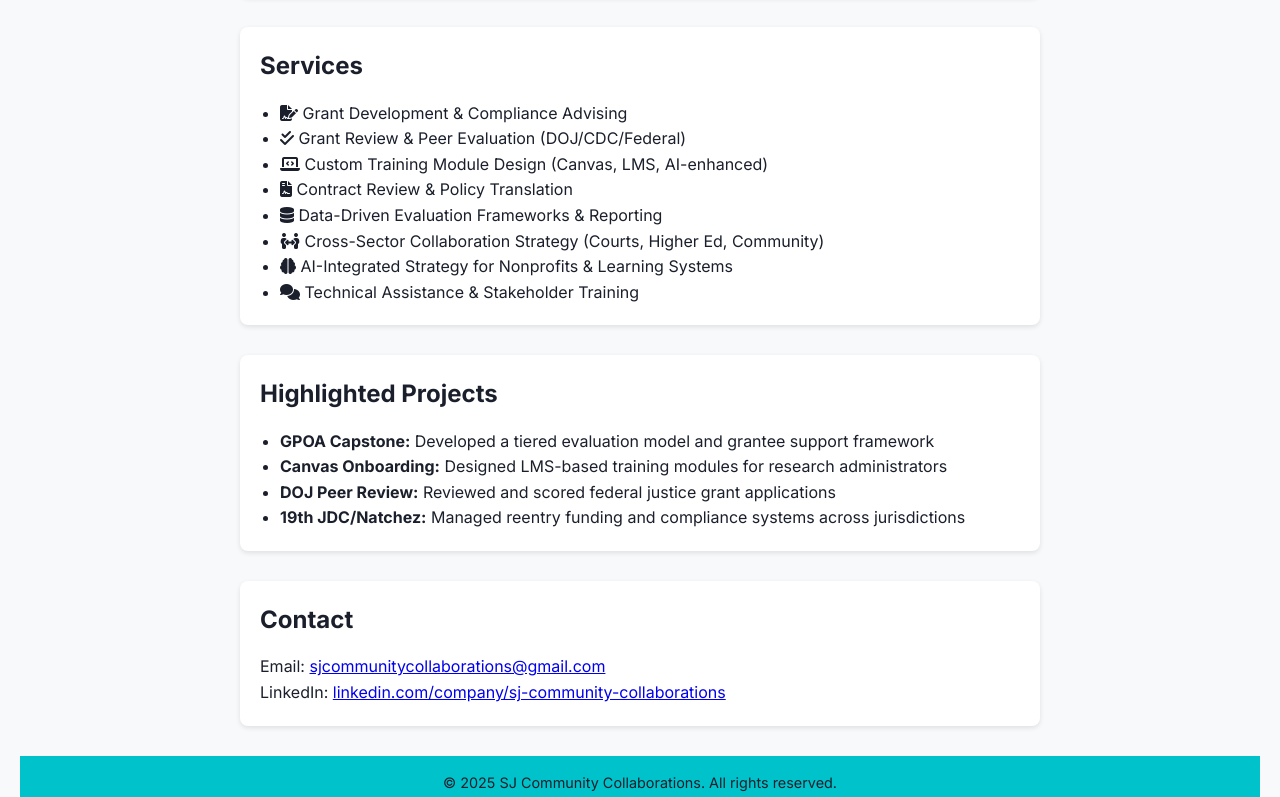
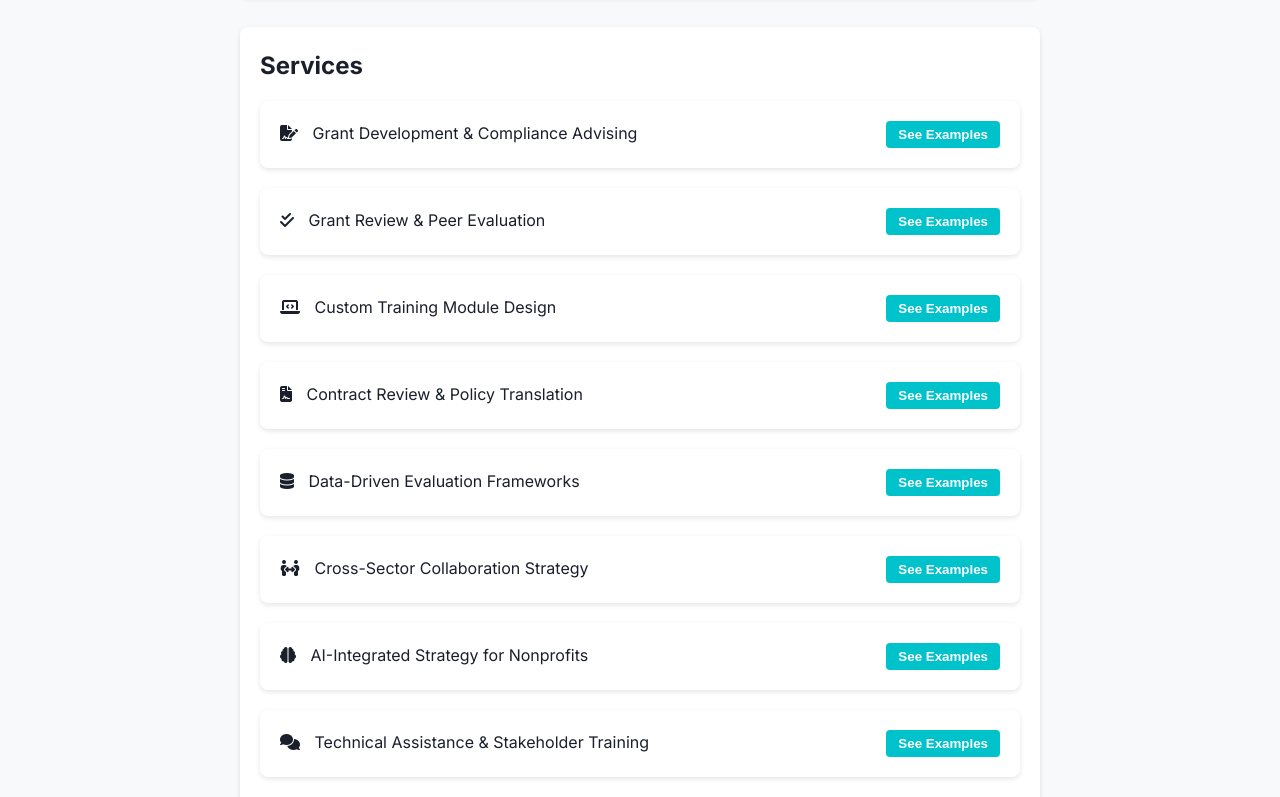
Before and after one commit to SJCC21/sjcc.github.io, a plain HTML site: page index.html in a window 1280 px wide. Shown: the part 461-1258 px from the top of the page. Drawn offline with Linux system fonts and the light colour scheme.

Commit message:
Update index.html

```diff
--- a/index.html
+++ b/index.html
@@ -9,6 +9,38 @@
   <link rel="icon" href="favicon.ico" type="image/x-icon">
   <link href="https://fonts.googleapis.com/css2?family=Inter:wght@400;600;700&display=swap" rel="stylesheet">
   <script src="https://kit.fontawesome.com/a2e00b6a33.js" crossorigin="anonymous"></script>
+  <style>
+    .service-card {
+      background: white;
+      border-radius: 8px;
+      box-shadow: 0 2px 5px rgba(0, 0, 0, 0.1);
+      padding: 20px;
+      margin-bottom: 20px;
+    }
+    .service-header {
+      display: flex;
+      justify-content: space-between;
+      align-items: center;
+    }
+    .service-header i {
+      margin-right: 10px;
+    }
+    .service-button {
+      background-color: #00C2CB;
+      color: white;
+      border: none;
+      padding: 6px 12px;
+      border-radius: 4px;
+      cursor: pointer;
+      font-weight: bold;
+    }
+    .service-detail {
+      display: none;
+      margin-top: 10px;
+      font-size: 0.95em;
+      color: #333;
+    }
+  </style>
 </head>
 <body>
   <header>
@@ -31,16 +63,62 @@
 
   <section id="services">
     <h2>Services</h2>
-    <ul class="icon-list">
-      <li><i class="fas fa-file-signature"></i> Grant Development & Compliance Advising</li>
-      <li><i class="fas fa-check-double"></i> Grant Review & Peer Evaluation (DOJ/CDC/Federal)</li>
-      <li><i class="fas fa-laptop-code"></i> Custom Training Module Design (Canvas, LMS, AI-enhanced)</li>
-      <li><i class="fas fa-file-contract"></i> Contract Review & Policy Translation</li>
-      <li><i class="fas fa-database"></i> Data-Driven Evaluation Frameworks & Reporting</li>
-      <li><i class="fas fa-people-arrows"></i> Cross-Sector Collaboration Strategy (Courts, Higher Ed, Community)</li>
-      <li><i class="fas fa-brain"></i> AI-Integrated Strategy for Nonprofits & Learning Systems</li>
-      <li><i class="fas fa-comments"></i> Technical Assistance & Stakeholder Training</li>
-    </ul>
+    <div class="service-card">
+      <div class="service-header">
+        <p><i class="fas fa-file-signature"></i> Grant Development & Compliance Advising</p>
+        <button class="service-button" onclick="toggleDetail(this)">See Examples</button>
+      </div>
+      <div class="service-detail">Includes federal proposals, subaward guidance, indirect cost negotiation, and Cayuse routing support.</div>
+    </div>
+    <div class="service-card">
+      <div class="service-header">
+        <p><i class="fas fa-check-double"></i> Grant Review & Peer Evaluation</p>
+        <button class="service-button" onclick="toggleDetail(this)">See Examples</button>
+      </div>
+      <div class="service-detail">Served as reviewer for DOJ, CDC, and peer foundation applications with compliance and impact analysis.</div>
+    </div>
+    <div class="service-card">
+      <div class="service-header">
+        <p><i class="fas fa-laptop-code"></i> Custom Training Module Design</p>
+        <button class="service-button" onclick="toggleDetail(this)">See Examples</button>
+      </div>
+      <div class="service-detail">Built onboarding curricula in Canvas with automation, voiceover tools, and AI-supported navigation.</div>
+    </div>
+    <div class="service-card">
+      <div class="service-header">
+        <p><i class="fas fa-file-contract"></i> Contract Review & Policy Translation</p>
+        <button class="service-button" onclick="toggleDetail(this)">See Examples</button>
+      </div>
+      <div class="service-detail">Translated research MOUs, NDAs, and foundation contracts into internal guides and team workflows.</div>
+    </div>
+    <div class="service-card">
+      <div class="service-header">
+        <p><i class="fas fa-database"></i> Data-Driven Evaluation Frameworks</p>
+        <button class="service-button" onclick="toggleDetail(this)">See Examples</button>
+      </div>
+      <div class="service-detail">Created logic models, tiered monitoring systems, and visualization dashboards for grantee reporting.</div>
+    </div>
+    <div class="service-card">
+      <div class="service-header">
+        <p><i class="fas fa-people-arrows"></i> Cross-Sector Collaboration Strategy</p>
+        <button class="service-button" onclick="toggleDetail(this)">See Examples</button>
+      </div>
+      <div class="service-detail">Facilitated partnership plans between courts, universities, and nonprofits including shared deliverables.</div>
+    </div>
+    <div class="service-card">
+      <div class="service-header">
+        <p><i class="fas fa-brain"></i> AI-Integrated Strategy for Nonprofits</p>
+        <button class="service-button" onclick="toggleDetail(this)">See Examples</button>
+      </div>
+      <div class="service-detail">Used tools like Gamma, Mindsera, CodePen, and Claude to streamline nonprofit learning and proposals.</div>
+    </div>
+    <div class="service-card">
+      <div class="service-header">
+        <p><i class="fas fa-comments"></i> Technical Assistance & Stakeholder Training</p>
+        <button class="service-button" onclick="toggleDetail(this)">See Examples</button>
+      </div>
+      <div class="service-detail">Delivered grant training, facilitated restorative sessions, and guided teams through post-award systems.</div>
+    </div>
   </section>
 
   <section id="projects">
@@ -62,5 +140,12 @@
   <footer>
     <p>&copy; 2025 SJ Community Collaborations. All rights reserved.</p>
   </footer>
+
+  <script>
+    function toggleDetail(button) {
+      const detail = button.parentElement.nextElementSibling;
+      detail.style.display = detail.style.display === 'block' ? 'none' : 'block';
+    }
+  </script>
 </body>
 </html>
```
